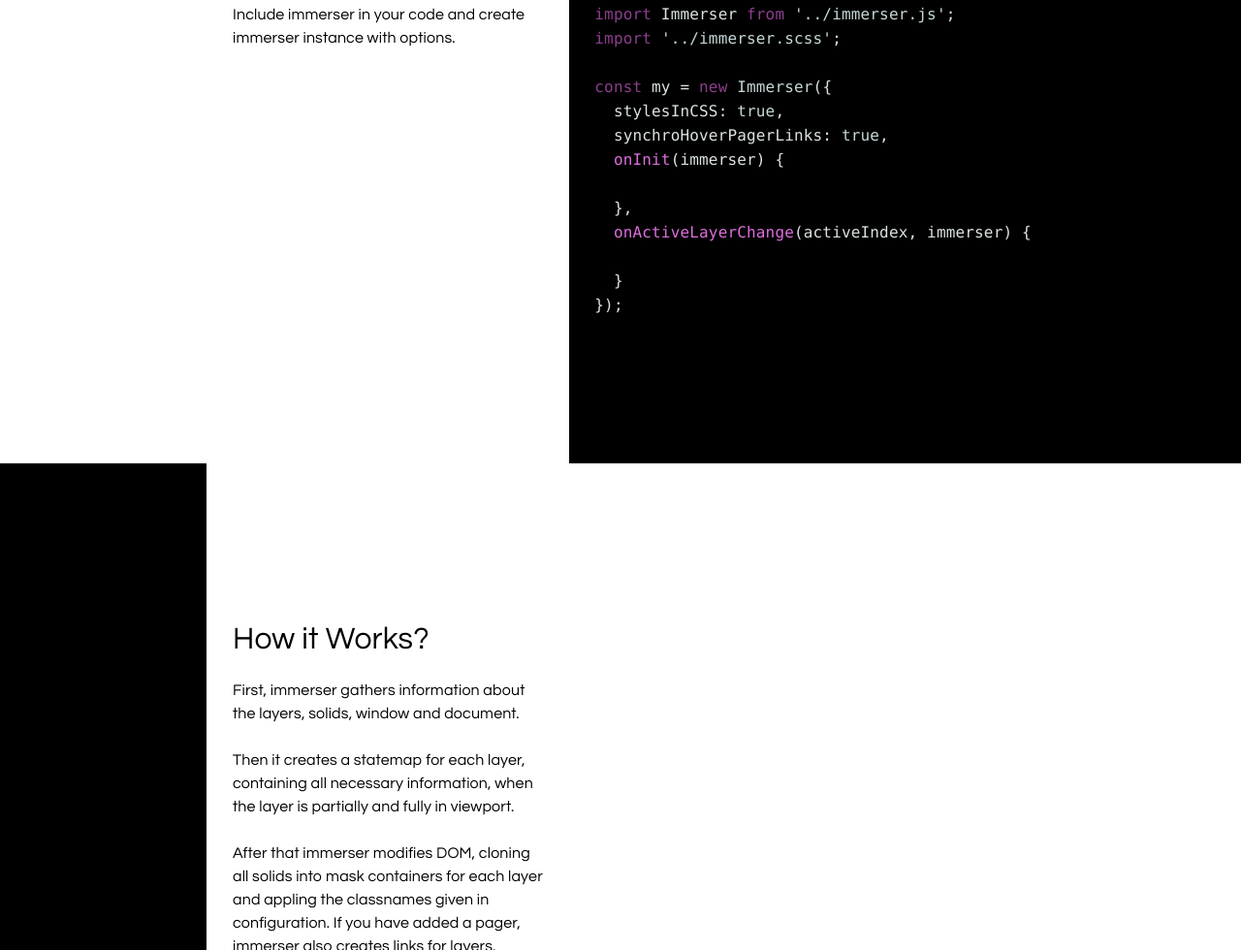
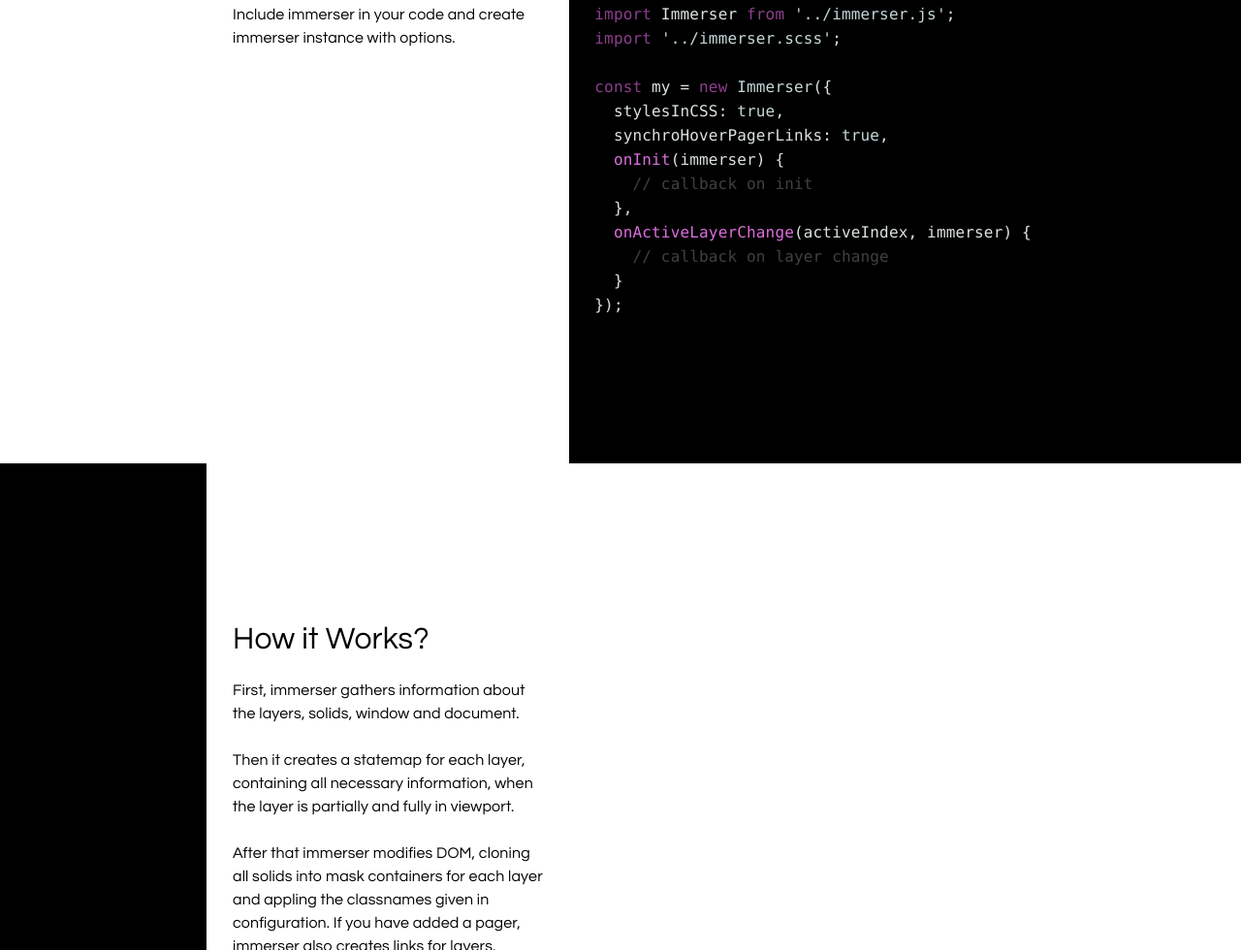
Before and after one commit to dubaua/immerser, a website built with Parcel: page example/index.html in a window 1280 px wide. Shown: the part 3351-4331 px from the top of the page at 97% size. Built offline with nearby package versions, Linux system fonts and the light colour scheme.

Commit message:
add comments to code example

```diff
--- a/example/content/code/code.js
+++ b/example/content/code/code.js
@@ -5,9 +5,9 @@ const my = new Immerser({
   stylesInCSS: true,
   synchroHoverPagerLinks: true,
   onInit(immerser) {
-
+    // callback on init
   },
   onActiveLayerChange(activeIndex, immerser) {
-
+    // callback on layer change
   }
 });
--- a/example/content/highlighted-code.html
+++ b/example/content/highlighted-code.html
@@ -5,9 +5,9 @@
   stylesInCSS<span class="token punctuation">:</span> <span class="token boolean">true</span><span class="token punctuation">,</span>
   synchroHoverPagerLinks<span class="token punctuation">:</span> <span class="token boolean">true</span><span class="token punctuation">,</span>
   <span class="token function">onInit</span><span class="token punctuation">(</span><span class="token parameter">immerser</span><span class="token punctuation">)</span> <span class="token punctuation">{</span>
-
+    <span class="token comment">// callback on init</span>
   <span class="token punctuation">}</span><span class="token punctuation">,</span>
   <span class="token function">onActiveLayerChange</span><span class="token punctuation">(</span><span class="token parameter">activeIndex<span class="token punctuation">,</span> immerser</span><span class="token punctuation">)</span> <span class="token punctuation">{</span>
-
+    <span class="token comment">// callback on layer change</span>
   <span class="token punctuation">}</span>
 <span class="token punctuation">}</span><span class="token punctuation">)</span><span class="token punctuation">;</span></code></pre>
```
